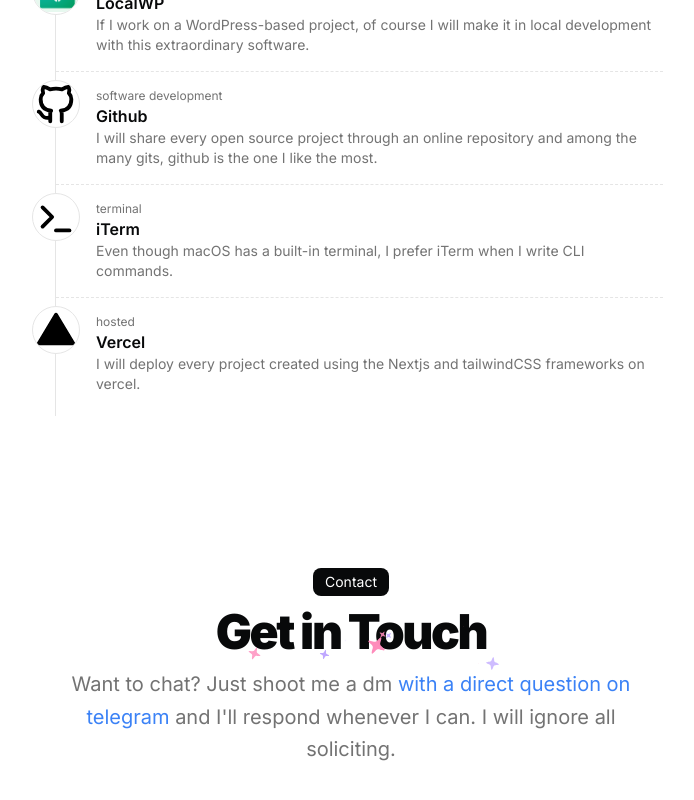
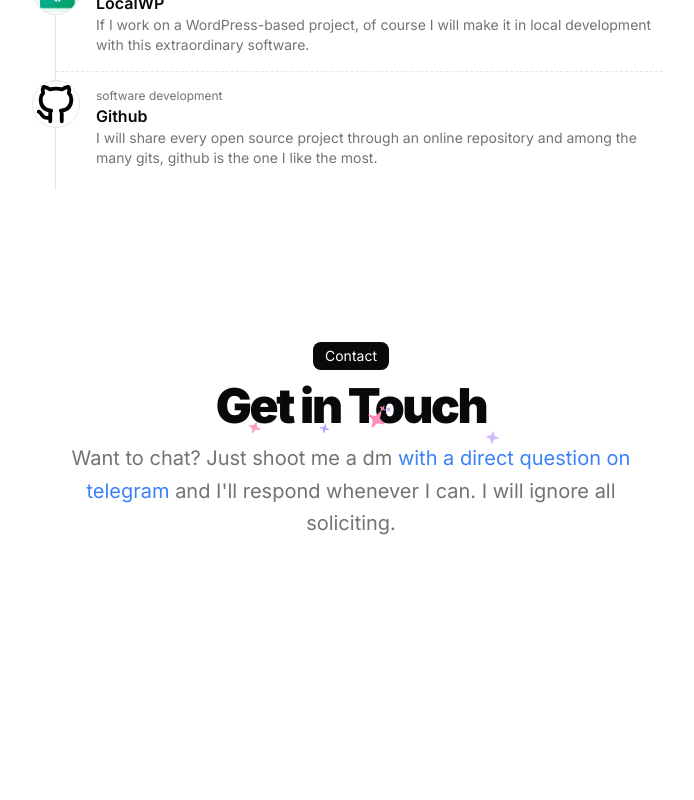
Before and after one commit to mywildancloud/my-portofolio, a Next.js app: page / in a window 1280 px wide. Shown: the part 1388-2188 px from the top of the page, without its empty margins (289-983 px from the left). After the commit the page ends 2078 px from the top, so only its background shows below. Built offline with nearby package versions, Linux system fonts and the light colour scheme.

Commit message:
Update resume.tsx

```diff
--- a/src/data/resume.tsx
+++ b/src/data/resume.tsx
@@ -296,25 +296,5 @@
       mlh: "https://s3.amazonaws.com/logged-assets/trust-badge/2019/mlh-trust-badge-2019-white.svg",
       links: [],
     },
-    {
-      tagline: "terminal",
-      title: "iTerm",
-      description:
-        "Even though macOS has a built-in terminal, I prefer iTerm when I write CLI commands.",
-      image:
-        "/iterm.svg",
-      mlh: "https://s3.amazonaws.com/logged-assets/trust-badge/2019/mlh-trust-badge-2019-white.svg",
-      links: [],
-    },
-    {
-      tagline: "hosted",
-      title: "Vercel",
-      description:
-        "I will deploy every project created using the Nextjs and tailwindCSS frameworks on vercel.",
-      image:
-        "/vercel.svg",
-      mlh: "https://s3.amazonaws.com/logged-assets/trust-badge/2019/mlh-trust-badge-2019-white.svg",
-      links: [],
-    },
   ],
 } as const;
```
